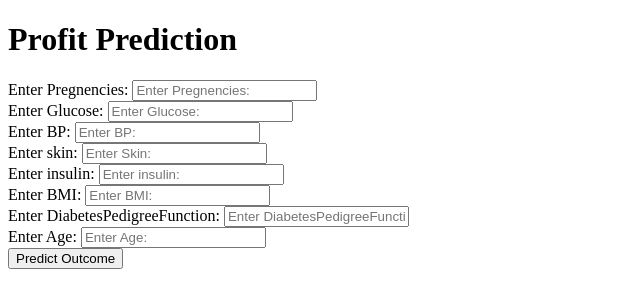
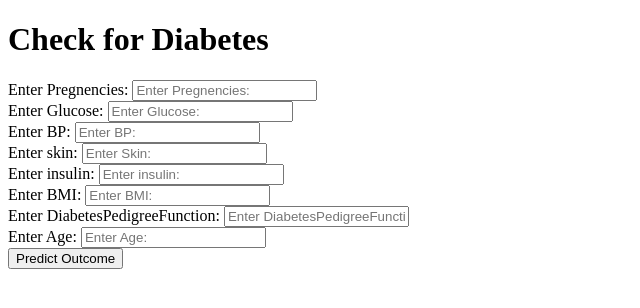
Before and after one commit to jamalirfan/diabetesRepo, a Flask app: page / in a window 1280 px wide. Shown: the top 308 px of the page, without its empty margins (0-640 px from the left). Run offline with Flask 2, Linux system fonts and the light colour scheme; parts of the project's set-up code (start-up, migrations or seed data) failed here and were passed over.

Commit message:
Add files via upload

```diff
--- a/templates/index.html
+++ b/templates/index.html
@@ -3,7 +3,7 @@
 <!--From https://codepen.io/frytyler/pen/EGdtg-->
 <head>
   <meta charset="UTF-8">
-  <title>ProfitPredictor API (50 Startups)</title>
+  <title>DiabetesPredictor API (50 Startups)</title>
   <link href='https://fonts.googleapis.com/css?family=Pacifico' rel='stylesheet' type='text/css'>
 <link href='https://fonts.googleapis.com/css?family=Arimo' rel='stylesheet' type='text/css'>
 <link href='https://fonts.googleapis.com/css?family=Hind:300' rel='stylesheet' type='text/css'>
@@ -13,7 +13,7 @@
 
 <body>
  <div class="login">
-	<h1>Profit Prediction</h1>
+	<h1>Check for Diabetes</h1>
 
      <!-- Main Input For Receiving Query to our ML -->
     <form action="{{ url_for('predict')}}"method="post">
```
